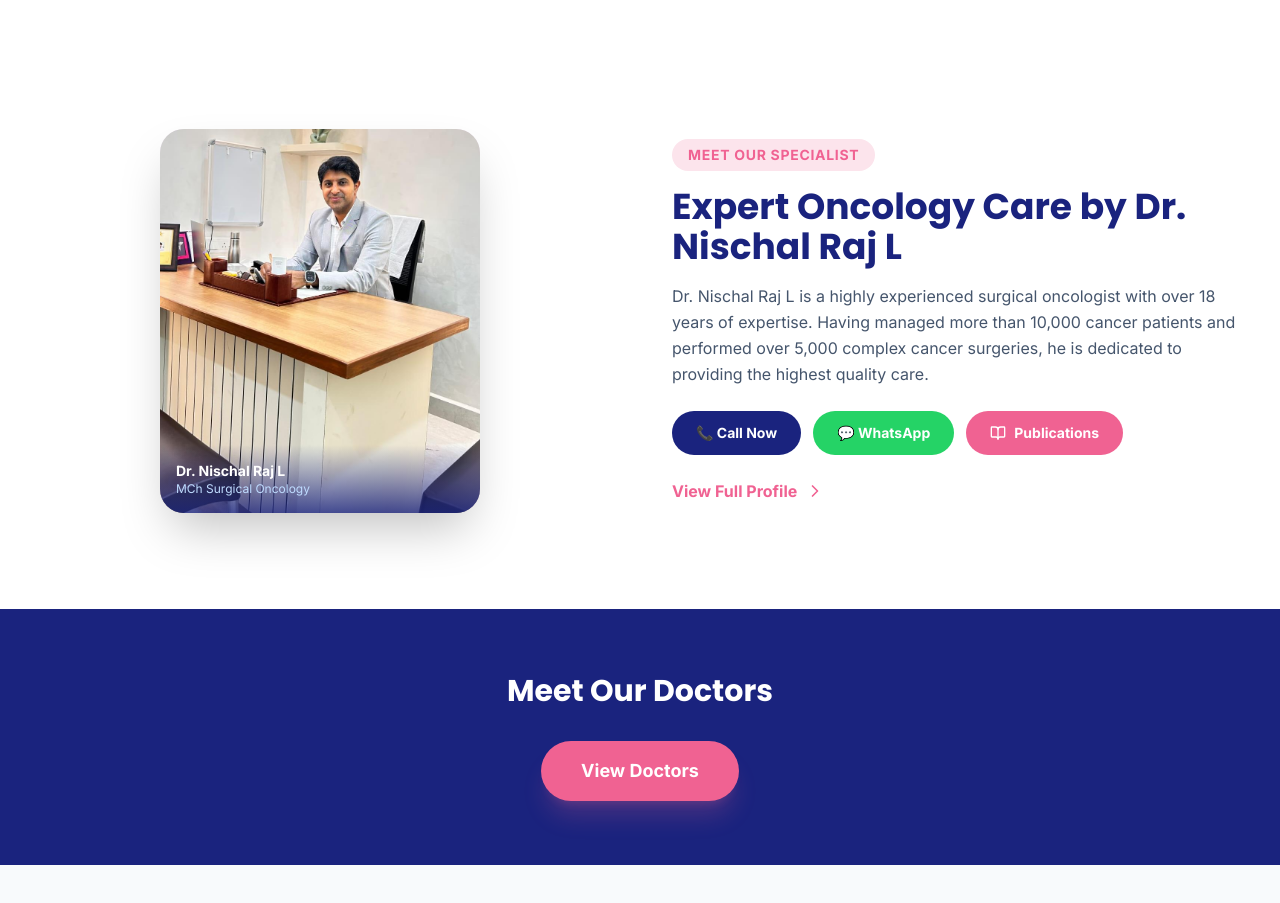
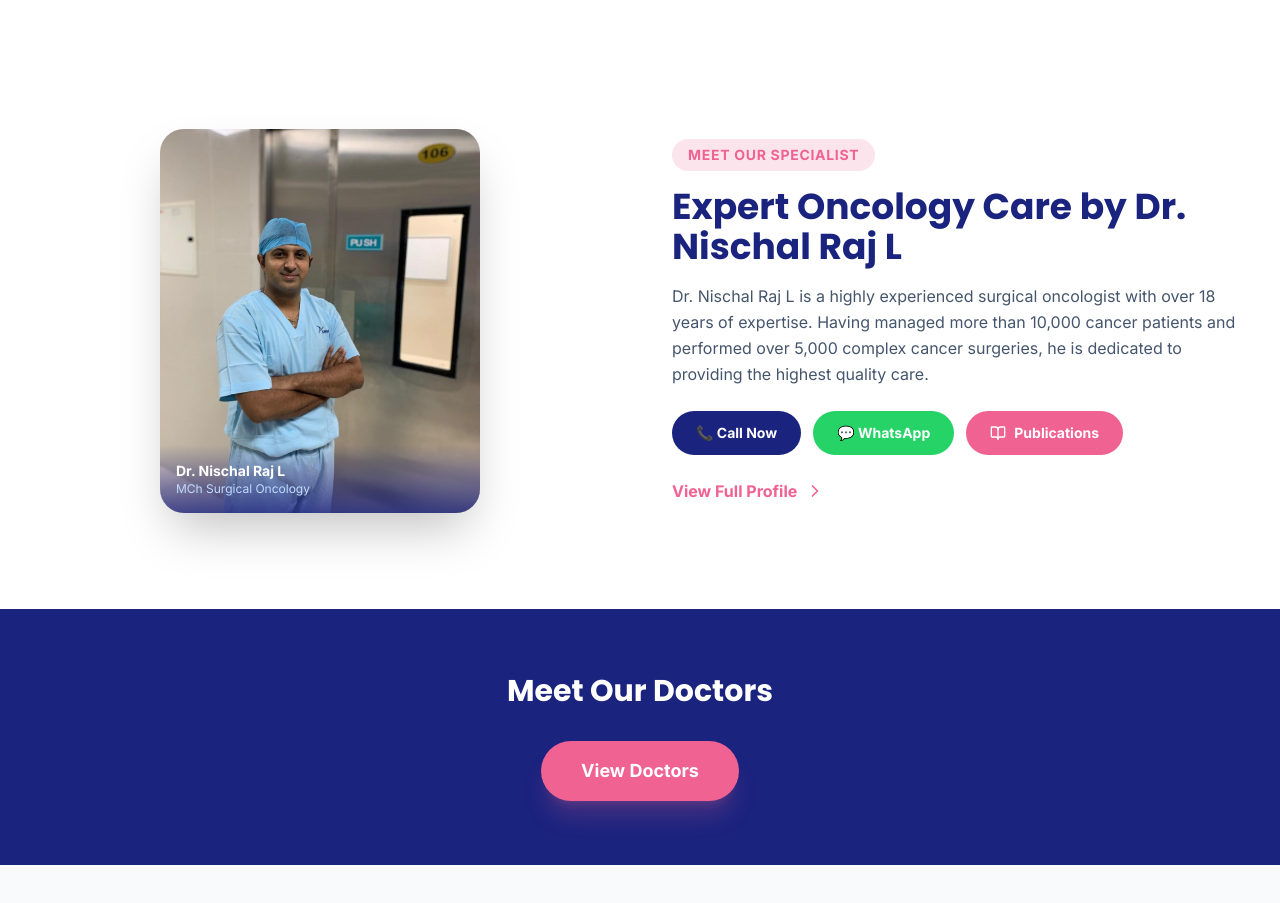
Before and after one commit to creator0017/canxest-healthcare, a React (Vite) app: page / in a window 1280 px wide. Shown: the part 1700-2603 px from the top of the page. Built offline with nearby package versions, Linux system fonts and the light colour scheme.

Commit message:
Add200055ghh0g888855 .

```diff
--- a/src/pages/Home.tsx
+++ b/src/pages/Home.tsx
@@ -245,7 +245,7 @@ const Home = ({ onBookClick }: HomeProps) => {
               </div>
               <div className="relative w-64 h-80 md:w-80 md:h-96 rounded-3xl overflow-hidden shadow-2xl bg-lavender">
                 <img
-                  src="/docesk.jpg"
+                  src="/doctor-desk.jpg"
                   alt="Dr. Nischal Raj L"
                   className="w-full h-full object-cover object-top"
                   onError={(e) => { (e.target as HTMLImageElement).style.display = 'none'; }}
```
